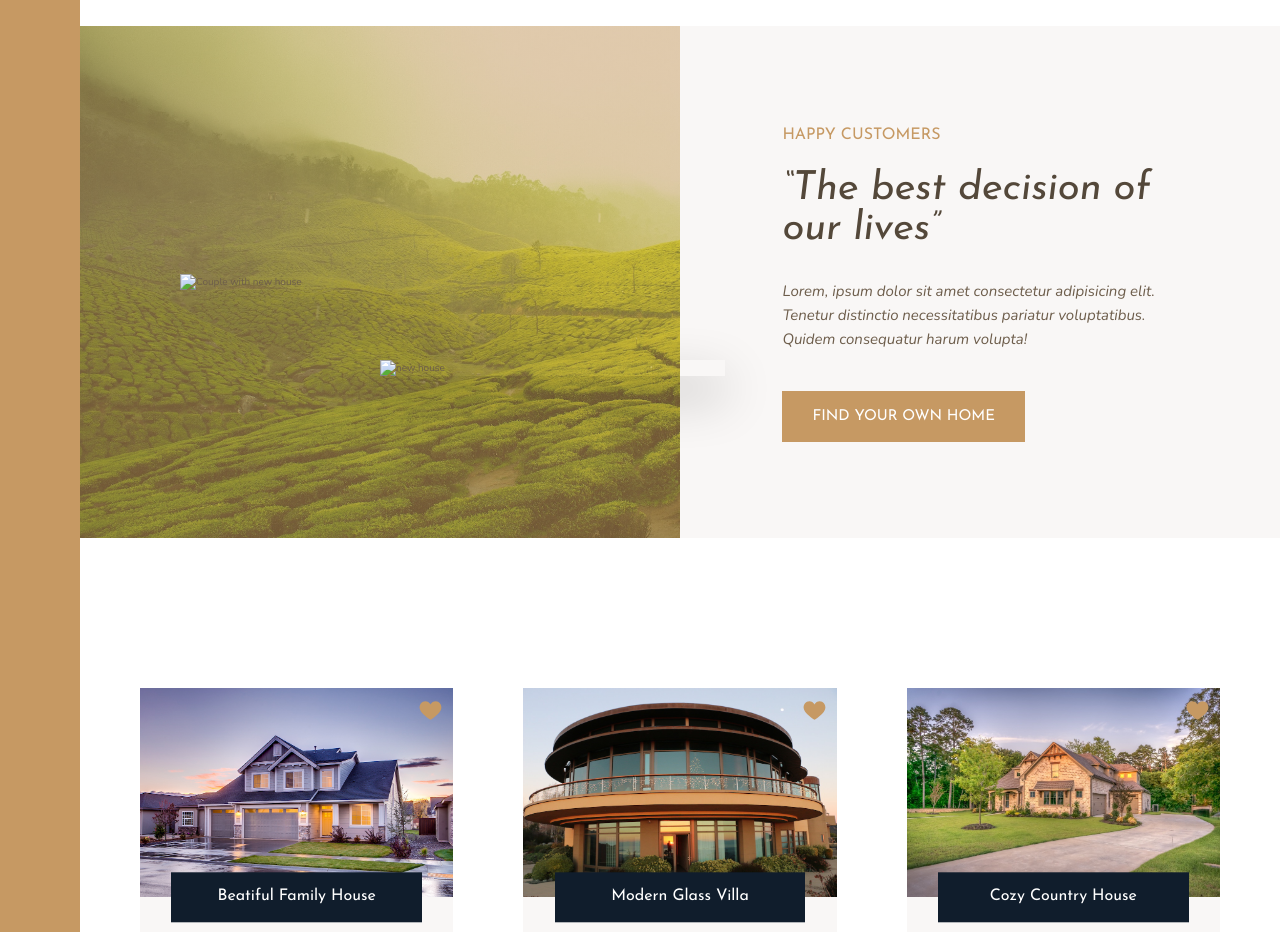
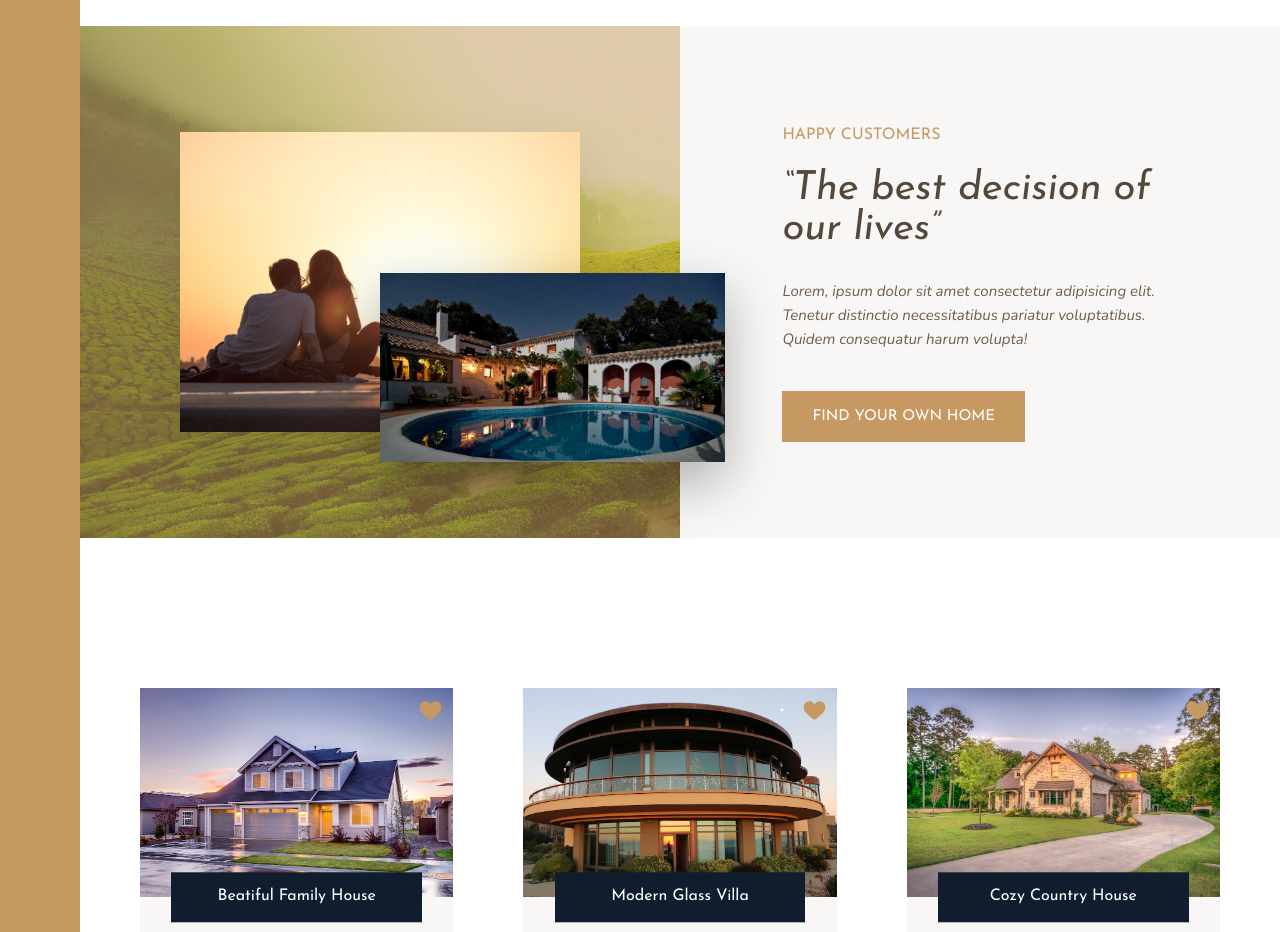
Before and after one commit to eXsik/Nexter, a website: page index.html in a window 1280 px wide. Shown: the part 1280-2212 px from the top of the page. Drawn offline with nearby package versions, Linux system fonts and the light colour scheme; the site is published under a folder, as on GitHub Pages, so addresses that start at the root find nothing.

Commit message:
Update index.html

```diff
--- a/index.html
+++ b/index.html
@@ -129,8 +129,8 @@
         </section>
 
         <div class="story__pictures">
-            <img src="/img/story-1.jpeg" alt="Couple with new house" class="story__img--1">
-            <img src="/img/story-2.jpeg" alt="new house" class="story__img--2">
+            <img src="img/story-1.jpeg" alt="Couple with new house" class="story__img--1">
+            <img src="img/story-2.jpeg" alt="new house" class="story__img--2">
         </div>
 
         <div class="story__content">
```
